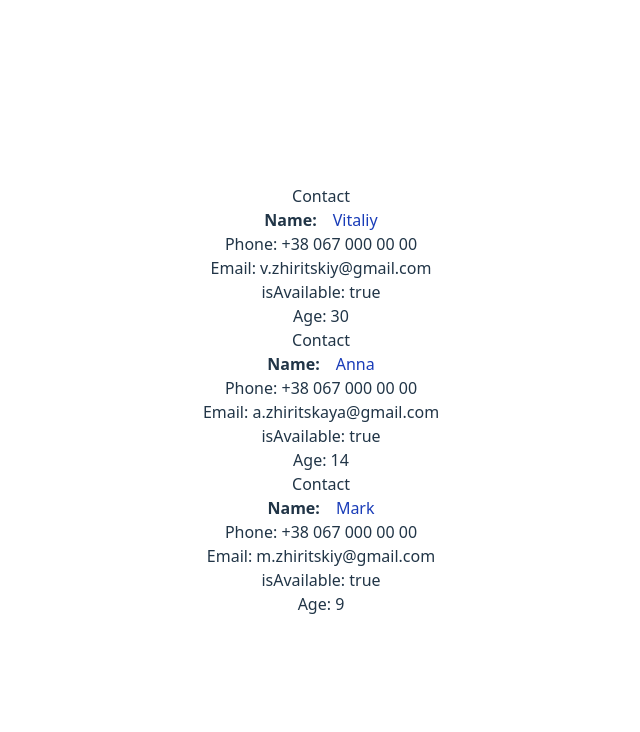
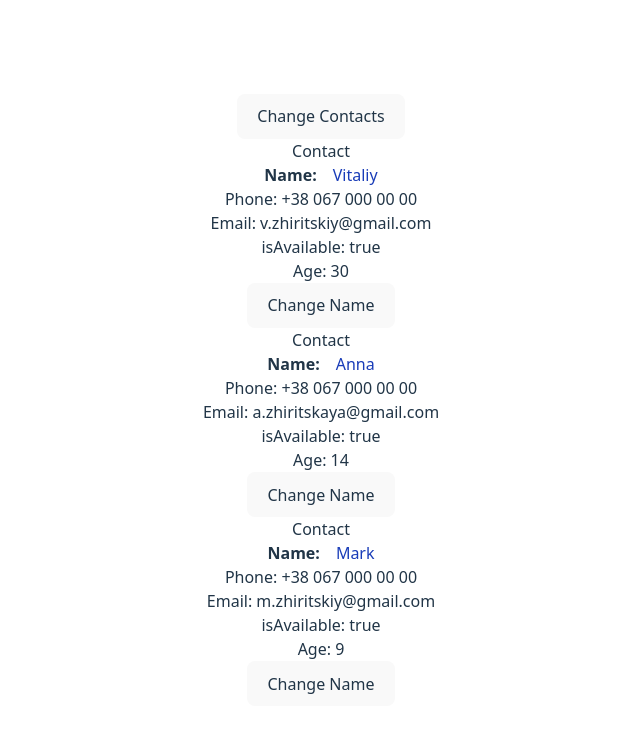
Before and after one commit to VZhyrytskiy/reactjs-with-me, a React (Vite) app: page / in a window 1280 px wide. Shown: the top 732 px of the page, without its empty margins (319-959 px from the left). Built offline with nearby package versions, Linux system fonts and the light colour scheme.

Commit message:
feat: local var changes will not triger component update

```diff
--- a/src/App.tsx
+++ b/src/App.tsx
@@ -4,8 +4,16 @@ import { people } from './mockdata/person';
 
 
 function App() {
+  const changeContacts = () => {
+    console.log('Change contacts button clicked!');
+    people[0].name = 'New Name'; // This will not trigger a re-render
+  }
+
+  console.log('App component rendered!');
+
   return (
     <>
+      <button onClick={changeContacts}>Change Contacts</button>
       <ContactList people={people} />
     </>
   )
--- a/src/components/Contact/Contact.tsx
+++ b/src/components/Contact/Contact.tsx
@@ -15,6 +15,7 @@ const defaultPerson: Person = {
 
 const Contact: React.FC<ContactProps> = (props) => {
   const { name = 'Vitaliy', phone, email, isAvailable = false, age } = props.person ?? defaultPerson;
+  let localName = name;
 
   const handleClick = (event: React.MouseEvent<HTMLParagraphElement>) => {
     // event.stopPropagation();
@@ -25,6 +26,12 @@ const Contact: React.FC<ContactProps> = (props) => {
     // event.stopPropagation();
     console.log('Contact clicked (фаза захоплення)');
   };
+
+  const changeName = () => {
+    localName = 'New Name 2'; // This will not trigger a re-render
+    console.log('Change name button clicked!');
+  };
+
   return (
     <>
       <h2>Contact</h2>
@@ -33,12 +40,13 @@ const Contact: React.FC<ContactProps> = (props) => {
           onClick={handleClick}
           onClickCapture={handleClickCapture}>
             <span className='font-bold'>Name:</span>
-            <span className='text-blue-800 ml-4'>{name}</span>
+            <span className='text-blue-800 ml-4'>{localName}</span>
         </p>
         <p>Phone: {phone}</p>
         <p>Email: {email}</p>
         <p>isAvailable: {isAvailable.toString()}</p>
         <p>Age: {age}</p>
+        <button onClick={changeName}>Change Name</button>
       </section>
     </>
   )
--- a/src/components/ContactList/ContactList.tsx
+++ b/src/components/ContactList/ContactList.tsx
@@ -13,7 +13,7 @@ function ContactList(props: ContactListProps) {
     };
 
     const handleClickCapture = (event: React.MouseEvent<HTMLDivElement>) => {
-        event.stopPropagation();
+        // event.stopPropagation();
         console.log('ContactList clicked (фаза захоплення)');
     };
 
```
